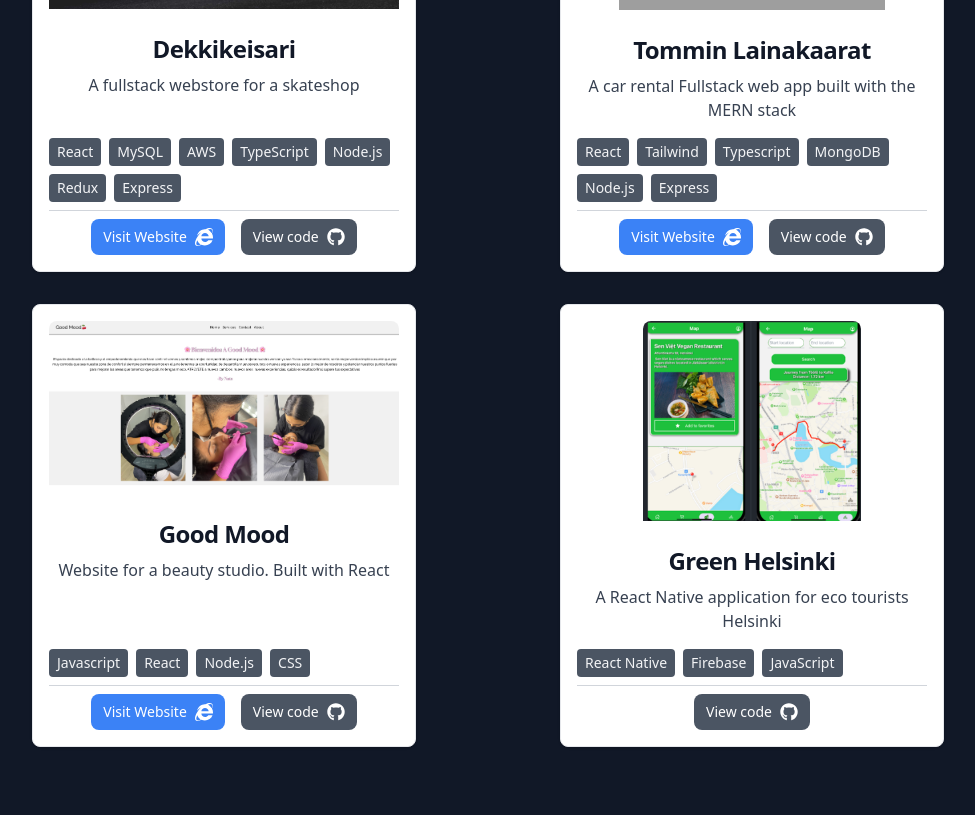
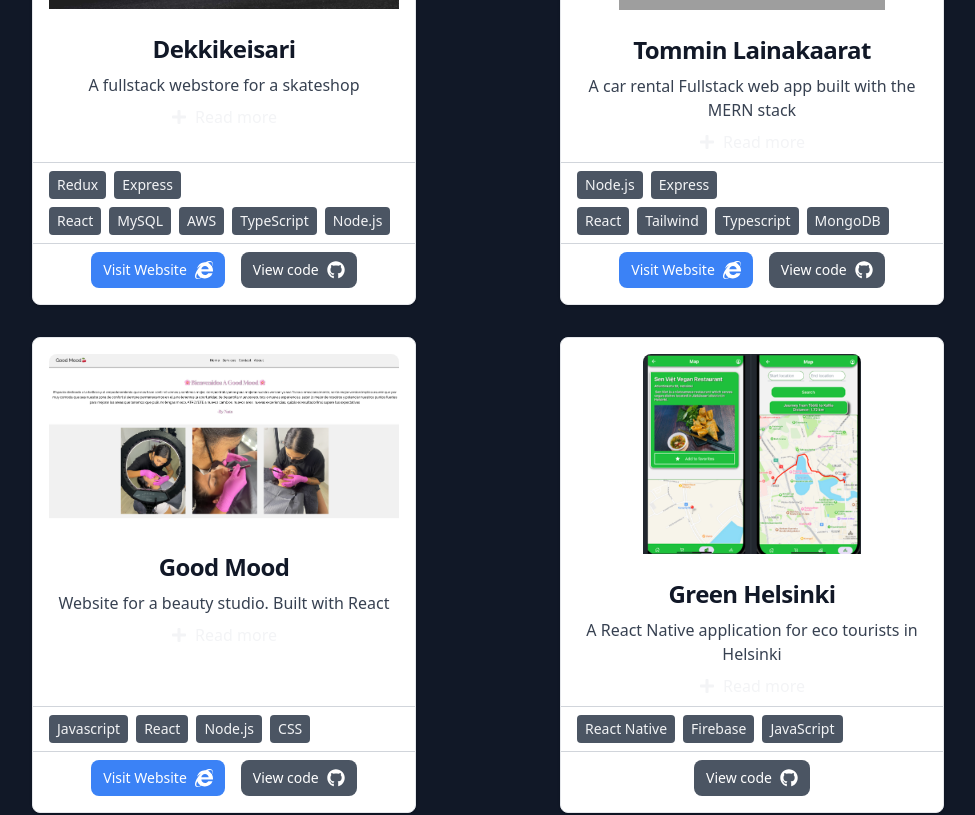
Before and after one commit to tommimaki/Personal-Portfolio, a React (Create React App) app: page / in a window 1280 px wide. Shown: the part 1200-2015 px from the top of the page, without its empty margins (152-1127 px from the left). Built offline with nearby package versions, Linux system fonts and the light colour scheme; grey boxes are pictures that could not be loaded.

Commit message:
added a modal por products to show more data

```diff
--- a/package.json
+++ b/package.json
@@ -16,6 +16,7 @@
     "react": "^18.2.0",
     "react-dom": "^18.2.0",
     "react-icons": "^4.8.0",
+    "react-modal": "^3.16.1",
     "react-scripts": "5.0.1",
     "react-scroll": "^1.8.9",
     "tailwindcss": "^3.2.7",
--- /dev/null
+++ b/src/components/projects/ProjectModal.js
@@ -0,0 +1,47 @@
+import React from "react";
+import Modal from "react-modal";
+import { FaTimes } from "react-icons/fa";
+
+const ProjectModal = ({
+  isOpen,
+  onRequestClose,
+  title,
+  description,
+  technologies,
+  img,
+}) => {
+  return (
+    <Modal
+      isOpen={isOpen}
+      onRequestClose={onRequestClose}
+      className="fixed top-0 left-0 w-full h-full flex items-center justify-center bg-opacity-50 bg-black"
+      style={{ overlay: { zIndex: 1000 } }}
+    >
+      <div className="bg-white w-11/12 md:w-3/4 lg:w-1/2 rounded-lg p-6 shadow-lg">
+        <div className="flex justify-between items-center mb-4">
+          <h2 className="text-xl font-bold">{title}</h2>
+          <h1> Modaali vielä kesken, 18.04.2023, huoltotyöt meneillään </h1>
+          <button
+            onClick={onRequestClose}
+            className="text-gray-500 hover:text-gray-700"
+          >
+            <FaTimes />
+          </button>
+        </div>
+        <img
+          src={img}
+          alt="Project preview"
+          className="w-full h-48 mb-4 object-cover rounded"
+        />
+        <p className="mb-4">{description}</p>
+        <ul className="list-disc list-inside mb-4">
+          {technologies.map((tech, index) => (
+            <li key={index}>{tech}</li>
+          ))}
+        </ul>
+      </div>
+    </Modal>
+  );
+};
+
+export default ProjectModal;
--- a/src/components/projects/project.js
+++ b/src/components/projects/project.js
@@ -1,5 +1,6 @@
-import React from "react";
-import { FaGithub, FaInternetExplorer } from "react-icons/fa";
+import React, { useState } from "react";
+import ProjectModal from "./ProjectModal";
+import { FaGithub, FaInternetExplorer, FaPlus } from "react-icons/fa";
 const Project = ({
   title,
   description,
@@ -8,6 +9,8 @@ const Project = ({
   githubLink,
   technologies,
 }) => {
+  const [modalIsOpen, setModalIsOpen] = useState(false);
+
   return (
     <div className="project-card max-w-sm bg-white border border-gray-200 rounded-lg shadow dark:bg-gray-800 dark:border-gray-700 flex flex-col">
       <div className="flex-grow p-4 pb-0">
@@ -28,10 +31,18 @@ const Project = ({
           <p className="font-normal text-gray-700 pb-2 dark:text-gray-400">
             {description}
           </p>
+          <button onClick={() => setModalIsOpen(true)}>
+            <div className="flex items-center">
+              <FaPlus />
+              <p className="ml-2 ">Read more </p>
+            </div>
+          </button>
+
           {/* <hr className="border-1 w-full border-gray-300 my-2" /> */}
         </div>
       </div>
-      <div className="ml-4 flex flex-wrap mt-auto">
+      <hr className="border-1 w-full border-gray-300 mb-2 mr-4" />
+      <div className="ml-4 flex flex-wrap flex-wrap-reverse flex-reverse mt-auto">
         {technologies &&
           technologies.map((tech, index) => (
             <span
@@ -41,8 +52,8 @@ const Project = ({
               {tech}
             </span>
           ))}
-        <hr className="border-1 w-full border-gray-300 mb-2 mr-4" />
       </div>
+      <hr className="border-1 w-full border-gray-300 mb-2 mr-4" />
       <div className="pb-4">
         <div className="flex justify-center space-x-4">
           {websiteLink && (
@@ -68,6 +79,14 @@ const Project = ({
           </a>
         </div>
       </div>
+      <ProjectModal
+        isOpen={modalIsOpen}
+        onRequestClose={() => setModalIsOpen(false)}
+        title={title}
+        description={description}
+        technologies={technologies}
+        img={imgSrc}
+      />
     </div>
   );
 };
--- a/src/components/projects/projectData.js
+++ b/src/components/projects/projectData.js
@@ -47,7 +47,7 @@ const projectData = [
   },
   {
     title: "Green Helsinki",
-    description: "A React Native application for eco tourists Helsinki",
+    description: "A React Native application for eco tourists in Helsinki",
     imgSrc: api,
     githubLink: "https://github.com/tommimaki/GreenHelsinki",
     technologies: ["React Native", "Firebase", "JavaScript"],
```
Also changed, not shown: 1 other file (tests, documents, lock files or other folders).
